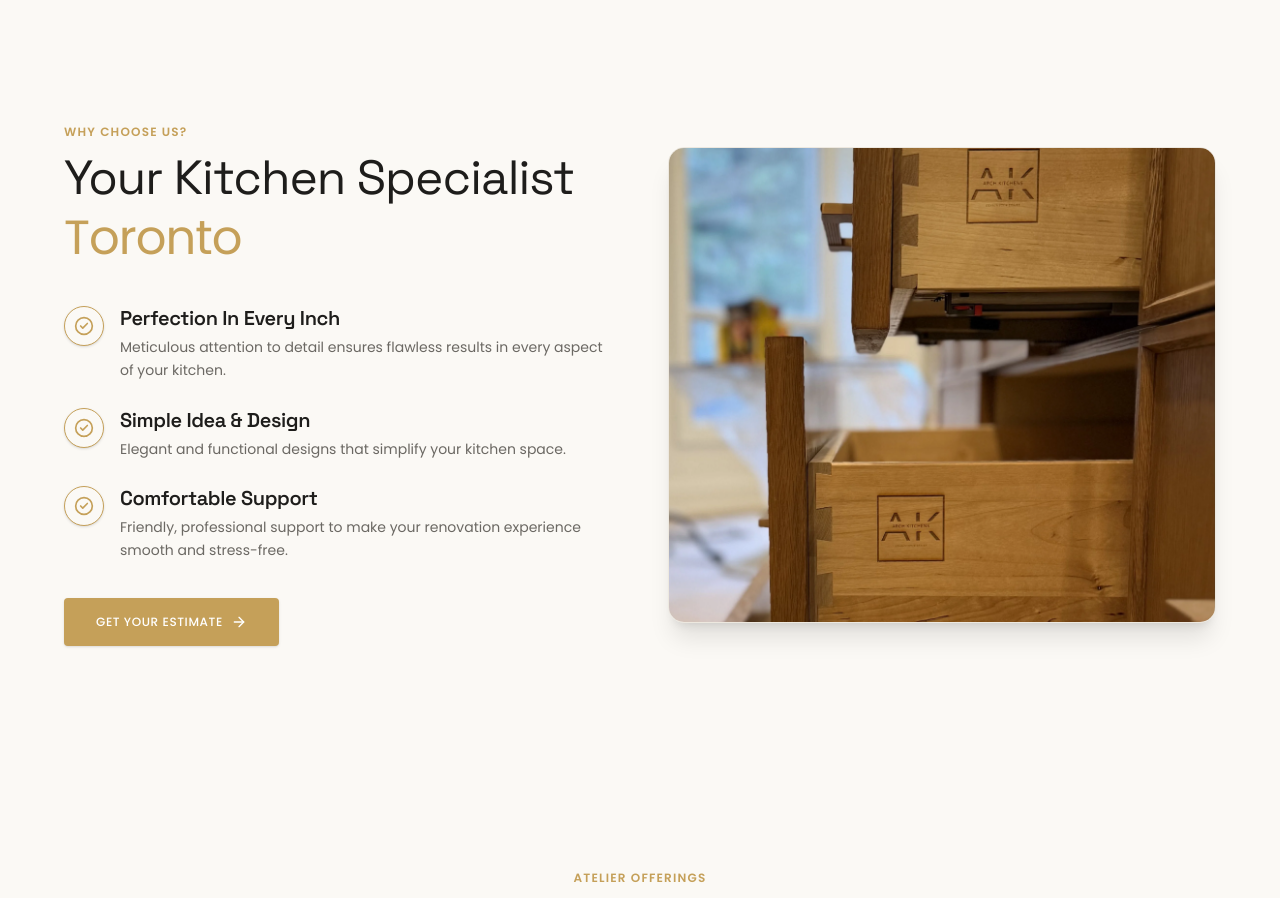
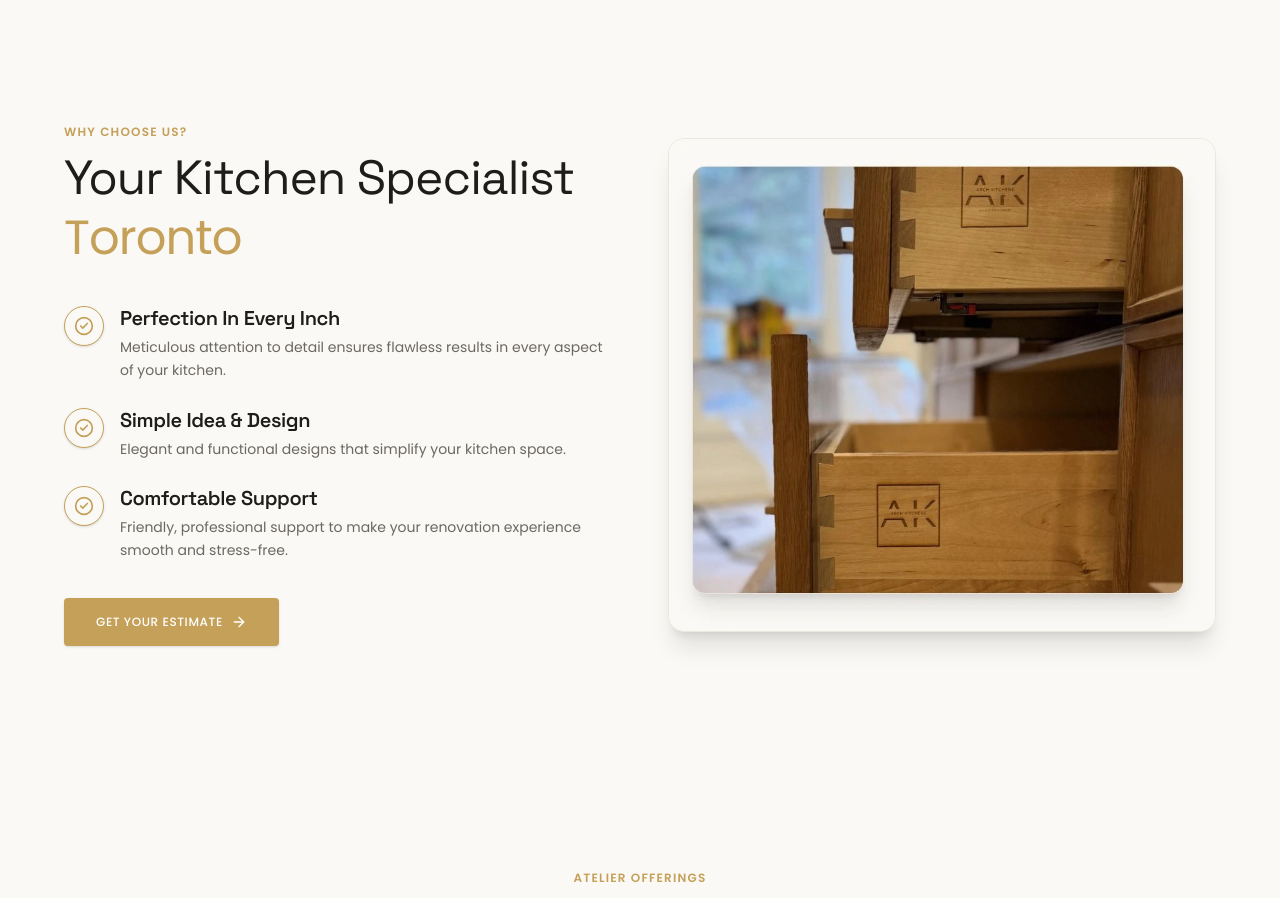
Before and after one commit to ahal0309/arch-kitchen, a Next.js app: page / in a window 1280 px wide. Shown: the part 3120-4018 px from the top of the page. Built offline with nearby package versions, Linux system fonts and the light colour scheme; a web font is replaced by a local one.

Commit message:
Restore craft joinery drawer image to original aspect ratio without cropping

```diff
--- a/src/app/page.tsx
+++ b/src/app/page.tsx
@@ -800,7 +800,7 @@ export default function HomePage() {
 
             {/* Right Media Column with 3 Floating Steps */}
             <div className="lg:col-span-6 relative">
-              <div className="relative rounded-2xl overflow-hidden shadow-xl border border-[#ede8df] bg-stone-100 aspect-[4/3] sm:aspect-[1.15/1] z-10 group">
+              <div className="relative rounded-2xl overflow-hidden shadow-xl border border-[#ede8df] bg-stone-100 aspect-[850/765] z-10 group">
                 <Image
                   src="/arch_kitchen/IMG_9775.webp"
                   alt="Your Kitchen Specialist Toronto Showcase"
```
Also changed, not shown: public/arch_kitchen/IMG_9775.webp.
